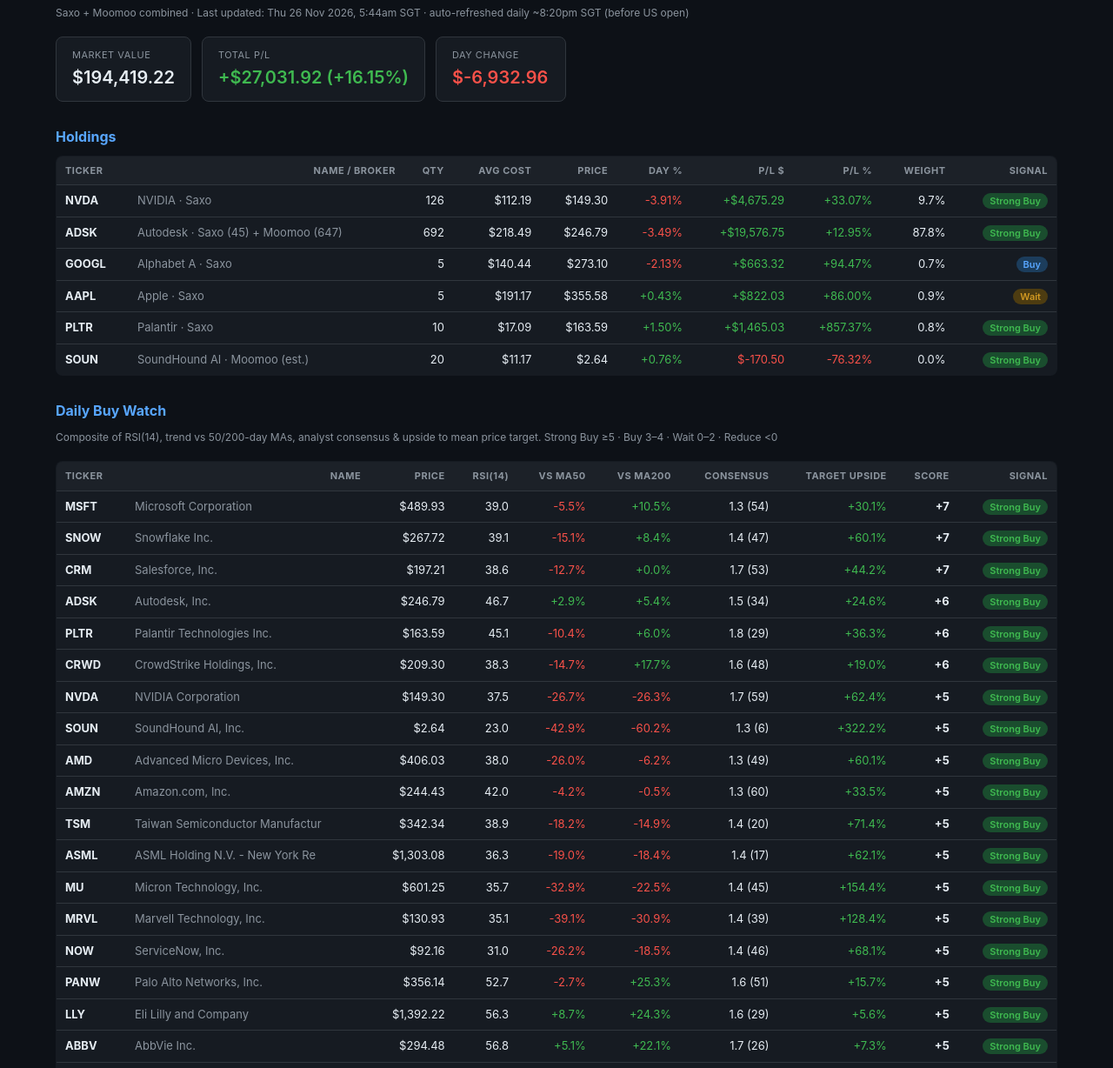
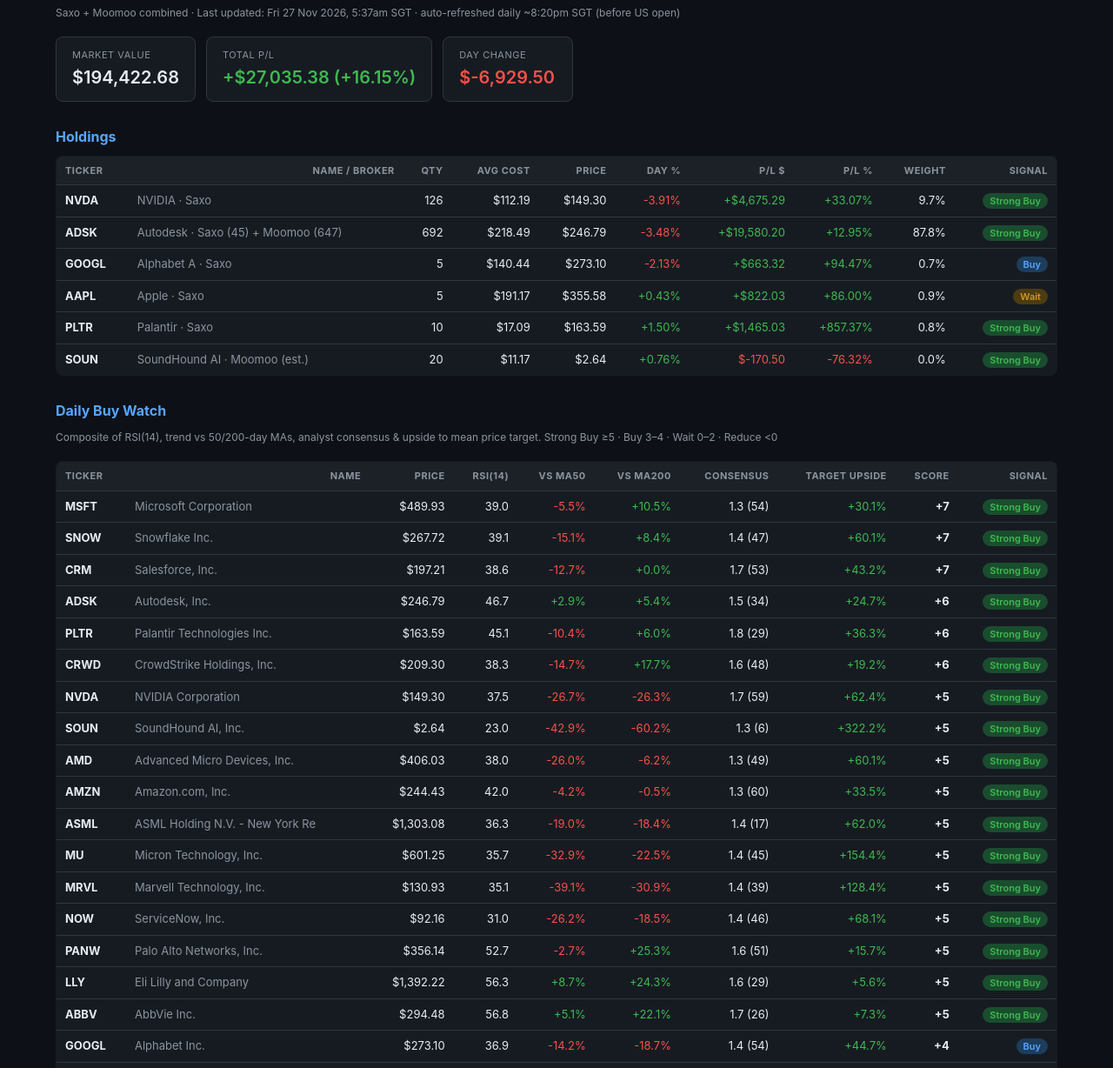
Before and after one commit to muthuramanathanm/portfolio-dashboard, a plain HTML site: page index.html in a window 1280 px wide. Shown: the part 55-1283 px from the top of the page at 87% size. Drawn offline with Linux system fonts and the light colour scheme.

Commit message:
Daily update: 2026-11-27 05:37 SGT

```diff
--- a/index.html
+++ b/index.html
@@ -34,12 +34,12 @@ tr:last-child td{border-bottom:none}
 </head>
 <body>
 <h1>NASDAQ Portfolio Dashboard</h1>
-<div class="sub">Saxo + Moomoo combined &middot; Last updated: Thu 26 Nov 2026, 5:44am SGT &middot; auto-refreshed daily ~8:20pm SGT (before US open)</div>
+<div class="sub">Saxo + Moomoo combined &middot; Last updated: Fri 27 Nov 2026, 5:37am SGT &middot; auto-refreshed daily ~8:20pm SGT (before US open)</div>
 
 <div class="cards">
-  <div class="card"><div class="k">Market Value</div><div class="v">$194,419.22</div></div>
-  <div class="card"><div class="k">Total P/L</div><div class="v pos">+$27,031.92 (+16.15%)</div></div>
-  <div class="card"><div class="k">Day Change</div><div class="v neg">$-6,932.96</div></div>
+  <div class="card"><div class="k">Market Value</div><div class="v">$194,422.68</div></div>
+  <div class="card"><div class="k">Total P/L</div><div class="v pos">+$27,035.38 (+16.15%)</div></div>
+  <div class="card"><div class="k">Day Change</div><div class="v neg">$-6,929.50</div></div>
 </div>
 
 <h2>Holdings</h2>
@@ -47,7 +47,7 @@ tr:last-child td{border-bottom:none}
 <thead><tr><th>Ticker</th><th>Name / Broker</th><th>Qty</th><th>Avg Cost</th><th>Price</th><th>Day %</th><th>P/L $</th><th>P/L %</th><th>Weight</th><th>Signal</th></tr></thead>
 <tbody>
 <tr><td><b>NVDA</b></td><td>NVIDIA &middot; Saxo</td><td>126</td><td>$112.19</td><td>$149.30</td><td class="neg">-3.91%</td><td class="pos">+$4,675.29</td><td class="pos">+33.07%</td><td>9.7%</td><td><span class="sig sig-strongbuy">Strong Buy</span></td></tr>
-<tr><td><b>ADSK</b></td><td>Autodesk &middot; Saxo (45) + Moomoo (647)</td><td>692</td><td>$218.49</td><td>$246.79</td><td class="neg">-3.49%</td><td class="pos">+$19,576.75</td><td class="pos">+12.95%</td><td>87.8%</td><td><span class="sig sig-strongbuy">Strong Buy</span></td></tr>
+<tr><td><b>ADSK</b></td><td>Autodesk &middot; Saxo (45) + Moomoo (647)</td><td>692</td><td>$218.49</td><td>$246.79</td><td class="neg">-3.48%</td><td class="pos">+$19,580.20</td><td class="pos">+12.95%</td><td>87.8%</td><td><span class="sig sig-strongbuy">Strong Buy</span></td></tr>
 <tr><td><b>GOOGL</b></td><td>Alphabet A &middot; Saxo</td><td>5</td><td>$140.44</td><td>$273.10</td><td class="neg">-2.13%</td><td class="pos">+$663.32</td><td class="pos">+94.47%</td><td>0.7%</td><td><span class="sig sig-buy">Buy</span></td></tr>
 <tr><td><b>AAPL</b></td><td>Apple &middot; Saxo</td><td>5</td><td>$191.17</td><td>$355.58</td><td class="pos">+0.43%</td><td class="pos">+$822.03</td><td class="pos">+86.00%</td><td>0.9%</td><td><span class="sig sig-wait">Wait</span></td></tr>
 <tr><td><b>PLTR</b></td><td>Palantir &middot; Saxo</td><td>10</td><td>$17.09</td><td>$163.59</td><td class="pos">+1.50%</td><td class="pos">+$1,465.03</td><td class="pos">+857.37%</td><td>0.8%</td><td><span class="sig sig-strongbuy">Strong Buy</span></td></tr>
@@ -62,16 +62,15 @@ tr:last-child td{border-bottom:none}
 <tbody>
 <tr><td><b>MSFT</b></td><td>Microsoft Corporation</td><td>$489.93</td><td>39.0</td><td class="neg">-5.5%</td><td class="pos">+10.5%</td><td>1.3 (54)</td><td class="pos">+30.1%</td><td><b>+7</b></td><td><span class="sig sig-strongbuy">Strong Buy</span></td></tr>
 <tr><td><b>SNOW</b></td><td>Snowflake Inc.</td><td>$267.72</td><td>39.1</td><td class="neg">-15.1%</td><td class="pos">+8.4%</td><td>1.4 (47)</td><td class="pos">+60.1%</td><td><b>+7</b></td><td><span class="sig sig-strongbuy">Strong Buy</span></td></tr>
-<tr><td><b>CRM</b></td><td>Salesforce, Inc.</td><td>$197.21</td><td>38.6</td><td class="neg">-12.7%</td><td class="pos">+0.0%</td><td>1.7 (53)</td><td class="pos">+44.2%</td><td><b>+7</b></td><td><span class="sig sig-strongbuy">Strong Buy</span></td></tr>
-<tr><td><b>ADSK</b></td><td>Autodesk, Inc.</td><td>$246.79</td><td>46.7</td><td class="pos">+2.9%</td><td class="pos">+5.4%</td><td>1.5 (34)</td><td class="pos">+24.6%</td><td><b>+6</b></td><td><span class="sig sig-strongbuy">Strong Buy</span></td></tr>
+<tr><td><b>CRM</b></td><td>Salesforce, Inc.</td><td>$197.21</td><td>38.6</td><td class="neg">-12.7%</td><td class="pos">+0.0%</td><td>1.7 (53)</td><td class="pos">+43.2%</td><td><b>+7</b></td><td><span class="sig sig-strongbuy">Strong Buy</span></td></tr>
+<tr><td><b>ADSK</b></td><td>Autodesk, Inc.</td><td>$246.79</td><td>46.7</td><td class="pos">+2.9%</td><td class="pos">+5.4%</td><td>1.5 (34)</td><td class="pos">+24.7%</td><td><b>+6</b></td><td><span class="sig sig-strongbuy">Strong Buy</span></td></tr>
 <tr><td><b>PLTR</b></td><td>Palantir Technologies Inc.</td><td>$163.59</td><td>45.1</td><td class="neg">-10.4%</td><td class="pos">+6.0%</td><td>1.8 (29)</td><td class="pos">+36.3%</td><td><b>+6</b></td><td><span class="sig sig-strongbuy">Strong Buy</span></td></tr>
-<tr><td><b>CRWD</b></td><td>CrowdStrike Holdings, Inc.</td><td>$209.30</td><td>38.3</td><td class="neg">-14.7%</td><td class="pos">+17.7%</td><td>1.6 (48)</td><td class="pos">+19.0%</td><td><b>+6</b></td><td><span class="sig sig-strongbuy">Strong Buy</span></td></tr>
+<tr><td><b>CRWD</b></td><td>CrowdStrike Holdings, Inc.</td><td>$209.30</td><td>38.3</td><td class="neg">-14.7%</td><td class="pos">+17.7%</td><td>1.6 (48)</td><td class="pos">+19.2%</td><td><b>+6</b></td><td><span class="sig sig-strongbuy">Strong Buy</span></td></tr>
 <tr><td><b>NVDA</b></td><td>NVIDIA Corporation</td><td>$149.30</td><td>37.5</td><td class="neg">-26.7%</td><td class="neg">-26.3%</td><td>1.7 (59)</td><td class="pos">+62.4%</td><td><b>+5</b></td><td><span class="sig sig-strongbuy">Strong Buy</span></td></tr>
 <tr><td><b>SOUN</b></td><td>SoundHound AI, Inc.</td><td>$2.64</td><td>23.0</td><td class="neg">-42.9%</td><td class="neg">-60.2%</td><td>1.3 (6)</td><td class="pos">+322.2%</td><td><b>+5</b></td><td><span class="sig sig-strongbuy">Strong Buy</span></td></tr>
 <tr><td><b>AMD</b></td><td>Advanced Micro Devices, Inc.</td><td>$406.03</td><td>38.0</td><td class="neg">-26.0%</td><td class="neg">-6.2%</td><td>1.3 (49)</td><td class="pos">+60.1%</td><td><b>+5</b></td><td><span class="sig sig-strongbuy">Strong Buy</span></td></tr>
 <tr><td><b>AMZN</b></td><td>Amazon.com, Inc.</td><td>$244.43</td><td>42.0</td><td class="neg">-4.2%</td><td class="neg">-0.5%</td><td>1.3 (60)</td><td class="pos">+33.5%</td><td><b>+5</b></td><td><span class="sig sig-strongbuy">Strong Buy</span></td></tr>
-<tr><td><b>TSM</b></td><td>Taiwan Semiconductor Manufactur</td><td>$342.34</td><td>38.9</td><td class="neg">-18.2%</td><td class="neg">-14.9%</td><td>1.4 (20)</td><td class="pos">+71.4%</td><td><b>+5</b></td><td><span class="sig sig-strongbuy">Strong Buy</span></td></tr>
-<tr><td><b>ASML</b></td><td>ASML Holding N.V. - New York Re</td><td>$1,303.08</td><td>36.3</td><td class="neg">-19.0%</td><td class="neg">-18.4%</td><td>1.4 (17)</td><td class="pos">+62.1%</td><td><b>+5</b></td><td><span class="sig sig-strongbuy">Strong Buy</span></td></tr>
+<tr><td><b>ASML</b></td><td>ASML Holding N.V. - New York Re</td><td>$1,303.08</td><td>36.3</td><td class="neg">-19.0%</td><td class="neg">-18.4%</td><td>1.4 (17)</td><td class="pos">+62.0%</td><td><b>+5</b></td><td><span class="sig sig-strongbuy">Strong Buy</span></td></tr>
 <tr><td><b>MU</b></td><td>Micron Technology, Inc.</td><td>$601.25</td><td>35.7</td><td class="neg">-32.9%</td><td class="neg">-22.5%</td><td>1.4 (45)</td><td class="pos">+154.4%</td><td><b>+5</b></td><td><span class="sig sig-strongbuy">Strong Buy</span></td></tr>
 <tr><td><b>MRVL</b></td><td>Marvell Technology, Inc.</td><td>$130.93</td><td>35.1</td><td class="neg">-39.1%</td><td class="neg">-30.9%</td><td>1.4 (39)</td><td class="pos">+128.4%</td><td><b>+5</b></td><td><span class="sig sig-strongbuy">Strong Buy</span></td></tr>
 <tr><td><b>NOW</b></td><td>ServiceNow, Inc.</td><td>$92.16</td><td>31.0</td><td class="neg">-26.2%</td><td class="neg">-18.5%</td><td>1.4 (46)</td><td class="pos">+68.1%</td><td><b>+5</b></td><td><span class="sig sig-strongbuy">Strong Buy</span></td></tr>
@@ -83,12 +82,13 @@ tr:last-child td{border-bottom:none}
 <tr><td><b>AVGO</b></td><td>Broadcom Inc.</td><td>$300.86</td><td>40.8</td><td class="neg">-11.6%</td><td class="neg">-17.9%</td><td>1.3 (47)</td><td class="pos">+73.9%</td><td><b>+4</b></td><td><span class="sig sig-buy">Buy</span></td></tr>
 <tr><td><b>ORCL</b></td><td>Oracle Corporation</td><td>$103.88</td><td>37.8</td><td class="neg">-20.1%</td><td class="neg">-31.5%</td><td>1.5 (40)</td><td class="pos">+127.4%</td><td><b>+4</b></td><td><span class="sig sig-buy">Buy</span></td></tr>
 <tr><td><b>MRK</b></td><td>Merck & Company, Inc.</td><td>$140.29</td><td>46.1</td><td class="neg">-3.2%</td><td class="pos">+9.1%</td><td>1.8 (26)</td><td class="pos">+15.1%</td><td><b>+4</b></td><td><span class="sig sig-buy">Buy</span></td></tr>
+<tr><td><b>TSM</b></td><td>Taiwan Semiconductor Manufactur</td><td>$342.34</td><td>38.9</td><td class="neg">-18.2%</td><td class="neg">-14.9%</td><td>– (20)</td><td class="pos">+71.4%</td><td><b>+3</b></td><td><span class="sig sig-buy">Buy</span></td></tr>
 <tr><td><b>ARM</b></td><td>Arm Holdings plc</td><td>$161.51</td><td>38.2</td><td class="neg">-31.3%</td><td class="neg">-31.3%</td><td>1.9 (40)</td><td class="pos">+68.7%</td><td><b>+3</b></td><td><span class="sig sig-buy">Buy</span></td></tr>
 <tr><td><b>AAPL</b></td><td>Apple Inc.</td><td>$355.58</td><td>58.0</td><td class="pos">+3.7%</td><td class="pos">+17.0%</td><td>2.2 (39)</td><td class="neg">-2.8%</td><td><b>+2</b></td><td><span class="sig sig-wait">Wait</span></td></tr>
 <tr><td><b>PFE</b></td><td>Pfizer, Inc.</td><td>$28.46</td><td>48.1</td><td class="neg">-0.3%</td><td class="pos">+8.2%</td><td>2.5 (26)</td><td class="pos">+6.2%</td><td><b>+2</b></td><td><span class="sig sig-wait">Wait</span></td></tr>
 <tr><td><b>AMGN</b></td><td>Amgen Inc.</td><td>$469.24</td><td>60.6</td><td class="pos">+8.3%</td><td class="pos">+23.4%</td><td>2.7 (30)</td><td class="neg">-6.1%</td><td><b>+1</b></td><td><span class="sig sig-wait">Wait</span></td></tr>
 <tr><td><b>QCOM</b></td><td>QUALCOMM Incorporated</td><td>$168.66</td><td>49.6</td><td class="neg">-4.3%</td><td class="neg">-0.8%</td><td>2.6 (28)</td><td class="pos">+9.8%</td><td><b>+0</b></td><td><span class="sig sig-wait">Wait</span></td></tr>
-<tr><td><b>NVO</b></td><td>Novo Nordisk A/S</td><td>$40.97</td><td>54.6</td><td class="pos">+3.9%</td><td class="neg">-2.9%</td><td>2.8 (12)</td><td class="pos">+11.6%</td><td><b>+0</b></td><td><span class="sig sig-wait">Wait</span></td></tr>
+<tr><td><b>NVO</b></td><td>Novo Nordisk A/S</td><td>$40.97</td><td>54.6</td><td class="pos">+3.9%</td><td class="neg">-2.9%</td><td>2.8 (12)</td><td class="pos">+11.5%</td><td><b>+0</b></td><td><span class="sig sig-wait">Wait</span></td></tr>
 <tr><td><b>ADBE</b></td><td>Adobe Inc.</td><td>$232.83</td><td>45.5</td><td class="neg">-3.8%</td><td class="neg">-5.3%</td><td>3.0 (33)</td><td class="pos">+14.6%</td><td><b>-1</b></td><td><span class="sig sig-reduce">Reduce</span></td></tr>
 </tbody>
 </table>
--- a/signals.json
+++ b/signals.json
@@ -28,5 +28,5 @@
   "QCOM": "Wait",
   "SNOW": "Strong Buy",
   "SOUN": "Strong Buy",
-  "TSM": "Strong Buy"
+  "TSM": "Buy"
 }
```
